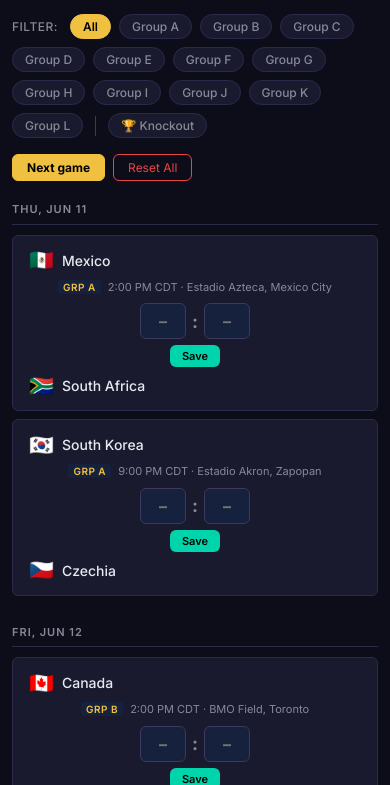
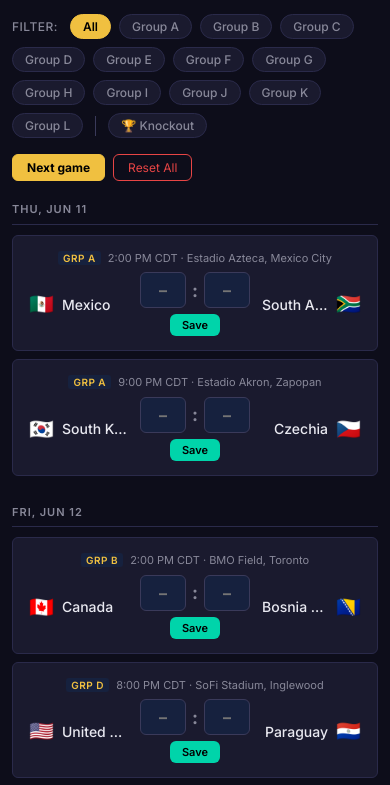
Before and after one commit to gustavo-diaz/wc26, a plain HTML site: page index.html in a window 390 px wide. Shown: the part 59-844 px from the top of the page. Drawn offline with Linux system fonts and the light colour scheme.

Commit message:
Improve calendar card layout for mobile: meta row above teams
Move group/time/venue info to a full-width header row so it appears
above the team names and flags on all screen sizes, instead of being
buried under the home team on narrow phones.

Co-Authored-By: Claude Sonnet 4.6 <noreply@anthropic.com>

```diff
--- a/css/style.css
+++ b/css/style.css
@@ -209,8 +209,11 @@ main {
   padding: 14px 16px;
   display: grid;
   grid-template-columns: 1fr auto 1fr;
+  grid-template-areas:
+    "meta   meta   meta"
+    "home   center away";
   align-items: center;
-  gap: 12px;
+  gap: 6px 12px;
   transition: border-color 0.15s;
 }
 
@@ -240,16 +243,16 @@ main {
 
 .team-name.winner { color: var(--gold); font-weight: 700; }
 
-.match-center {
+.match-meta {
+  grid-area: meta;
   text-align: center;
-  min-width: 160px;
+  color: var(--muted);
+  font-size: 11px;
 }
 
-.match-meta {
-  color: var(--muted);
-  font-size: 11px;
-  margin-bottom: 8px;
-}
+.team-side.home { grid-area: home; }
+.match-center   { grid-area: center; text-align: center; min-width: 160px; }
+.team-side.away { grid-area: away; }
 
 .group-badge {
   background: var(--card2);
@@ -722,11 +725,6 @@ main {
 
 /* ── Responsive ─────────────────────────────────────────────────────────────── */
 @media (max-width: 900px) {
-  .match-card {
-    grid-template-columns: 1fr;
-    gap: 8px;
-  }
-  .team-side.away { flex-direction: row; text-align: left; }
   .match-center { min-width: auto; }
   .groups-grid { grid-template-columns: 1fr; }
 }
--- a/js/calendar.js
+++ b/js/calendar.js
@@ -76,15 +76,15 @@ function renderCalendar(activeGroup) {
       const cardClass = ['match-card', hasResult ? 'has-result' : '', isToday && !hasResult ? 'today' : ''].filter(Boolean).join(' ');
 
       body += `<div class="${cardClass}" id="card-${m.id}">
+        <div class="match-meta">
+          <span class="group-badge">GRP ${m.group}</span>
+          ${m.time} &middot; ${m.venue}
+        </div>
         <div class="team-side home">
           ${flagHTML(m.home)}
           <span class="team-name${homeWinner ? ' winner' : ''}">${m.home}</span>
         </div>
         <div class="match-center">
-          <div class="match-meta">
-            <span class="group-badge">GRP ${m.group}</span>
-            ${m.time} &middot; ${m.venue}
-          </div>
           <div class="score-inputs">
             <input class="score-input" type="number" min="0" max="30" value="${hGoals}" id="h-${m.id}" placeholder="–">
             <span class="score-sep">:</span>
@@ -156,15 +156,15 @@ function buildKnockoutCalendarHTML() {
       const awaySafe = awayName ? awayName.replace(/'/g, "\\'") : '';
 
       html += `<div class="${cardClass}" id="card-${m.id}">
+        <div class="match-meta">
+          <span class="ko-badge">${roundLabel}</span>
+          ${m.time} &middot; ${m.venue}
+        </div>
         <div class="team-side home">
           ${homeName ? flagHTML(homeName) : ''}
           <span class="team-name${homeWinner ? ' winner' : ''}${!homeName ? ' ko-tbd' : ''}">${homeLabel}</span>
         </div>
         <div class="match-center">
-          <div class="match-meta">
-            <span class="ko-badge">${roundLabel}</span>
-            ${m.time} &middot; ${m.venue}
-          </div>
           <div class="score-inputs">
             <input class="score-input" type="number" min="0" max="30" value="${hGoals}" id="cal-ko-h-${m.id}" placeholder="–"${!bothKnown ? ' disabled' : ''}>
             <span class="score-sep">:</span>
```
